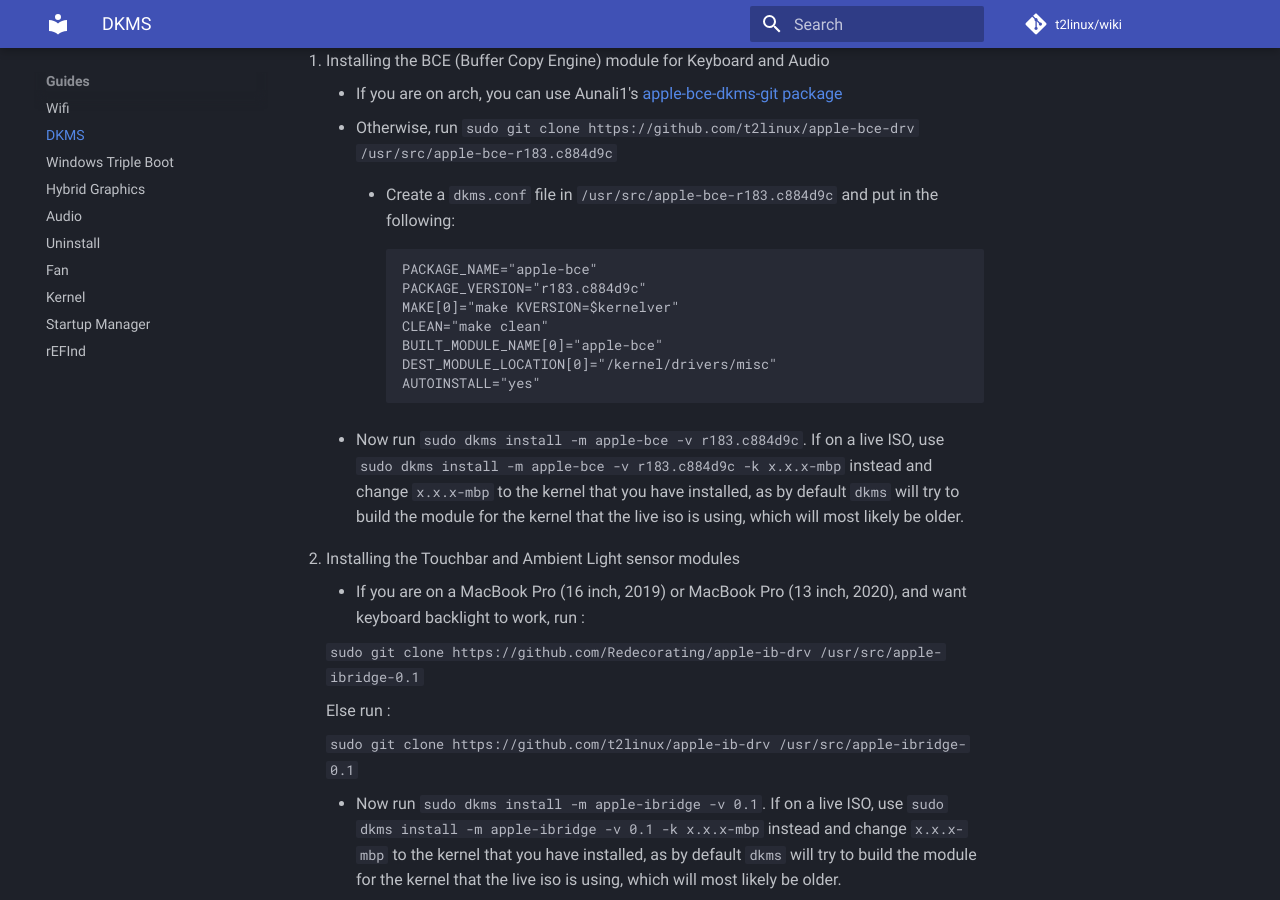
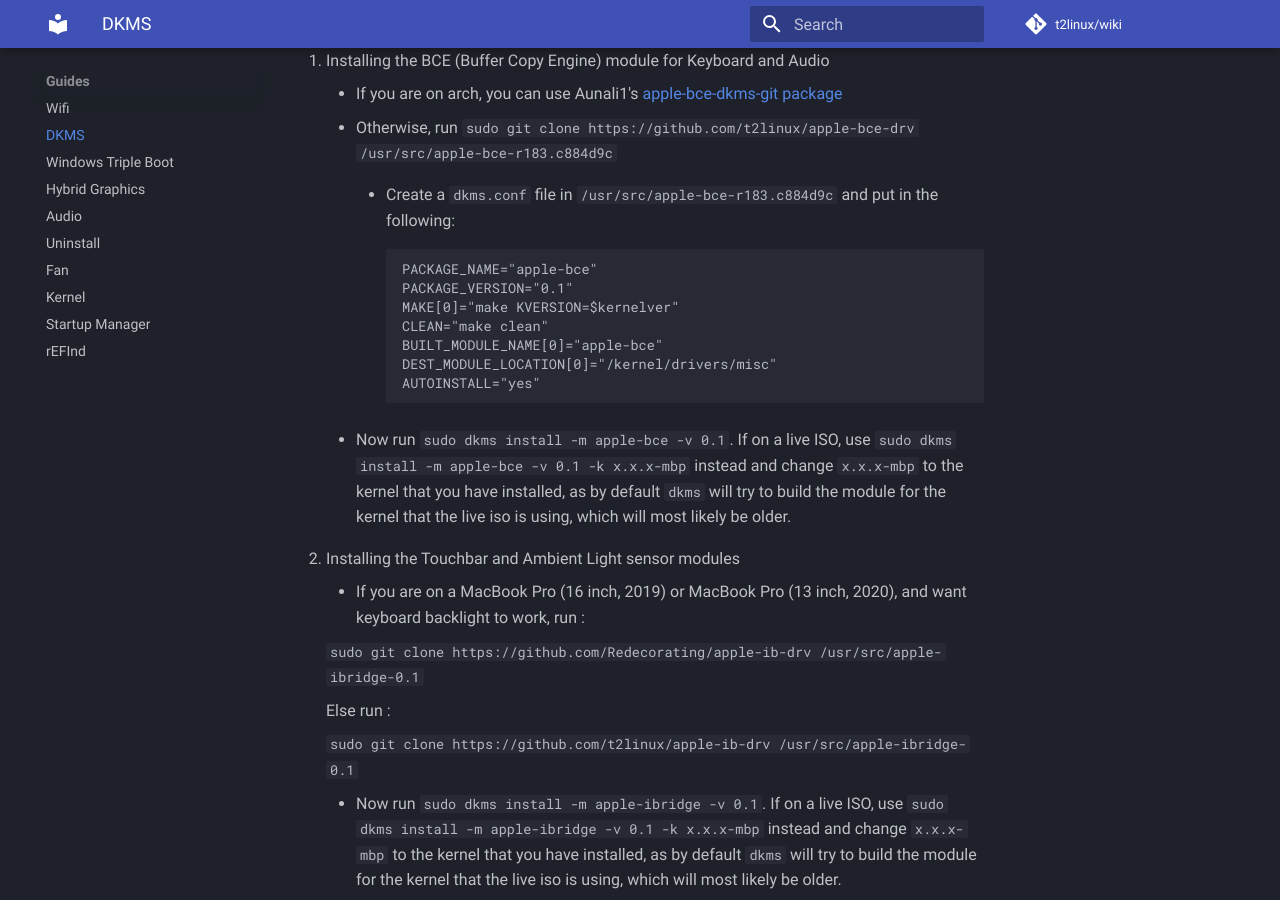
Before and after one commit to t2linux/wiki, an MkDocs documentation site: the page built from docs/guides/dkms.md, in a window 1280 px wide and 900 px high, scrolled down 859 px. Built offline with MkDocs 1.6.1 and Material for MkDocs 9.7.7, drawn with Linux system fonts in a browser that asks for light colours; comment, search, counter and statistics services are not loaded.

Commit message:
dkms: tell people to give apple-bce a relevant version
Before it was the name from the arch package, which gets updated, but it's not applicable here as users clone apple-bce from the repo's head, not a specific commit.

````diff
--- a/docs/guides/dkms.md
+++ b/docs/guides/dkms.md
@@ -31,7 +31,7 @@ sudo rm -r /var/lib/dkms/apple-ibridge
 
             ```conf
             PACKAGE_NAME="apple-bce"
-            PACKAGE_VERSION="r183.c884d9c"
+            PACKAGE_VERSION="0.1"
             MAKE[0]="make KVERSION=$kernelver"
             CLEAN="make clean"
             BUILT_MODULE_NAME[0]="apple-bce"
@@ -39,7 +39,7 @@ sudo rm -r /var/lib/dkms/apple-ibridge
             AUTOINSTALL="yes"
             ```
 
-    - Now run `sudo dkms install -m apple-bce -v r183.c884d9c`. If on a live ISO, use `sudo dkms install -m apple-bce -v r183.c884d9c -k x.x.x-mbp` instead and change `x.x.x-mbp` to the kernel that you have installed, as by default `dkms` will try to build the module for the kernel that the live iso is using, which will most likely be older.
+    - Now run `sudo dkms install -m apple-bce -v 0.1`. If on a live ISO, use `sudo dkms install -m apple-bce -v 0.1 -k x.x.x-mbp` instead and change `x.x.x-mbp` to the kernel that you have installed, as by default `dkms` will try to build the module for the kernel that the live iso is using, which will most likely be older.
 
 2. Installing the Touchbar and Ambient Light sensor modules
 
````
